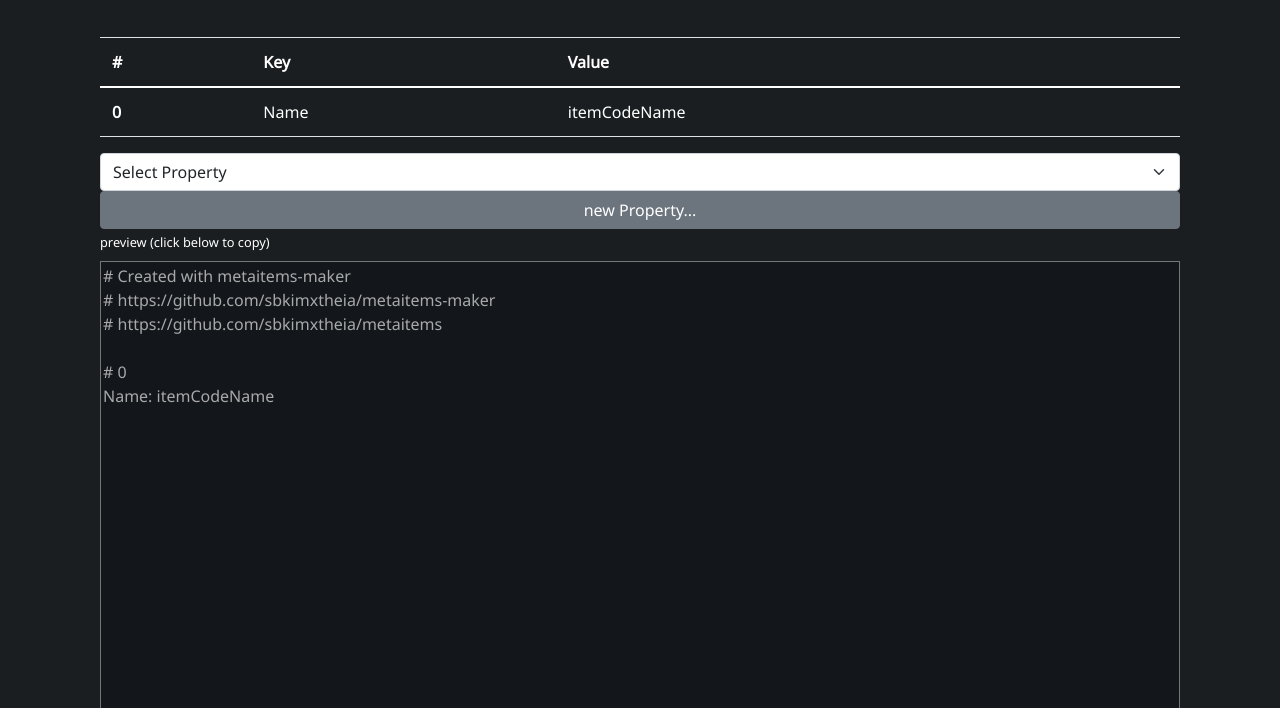
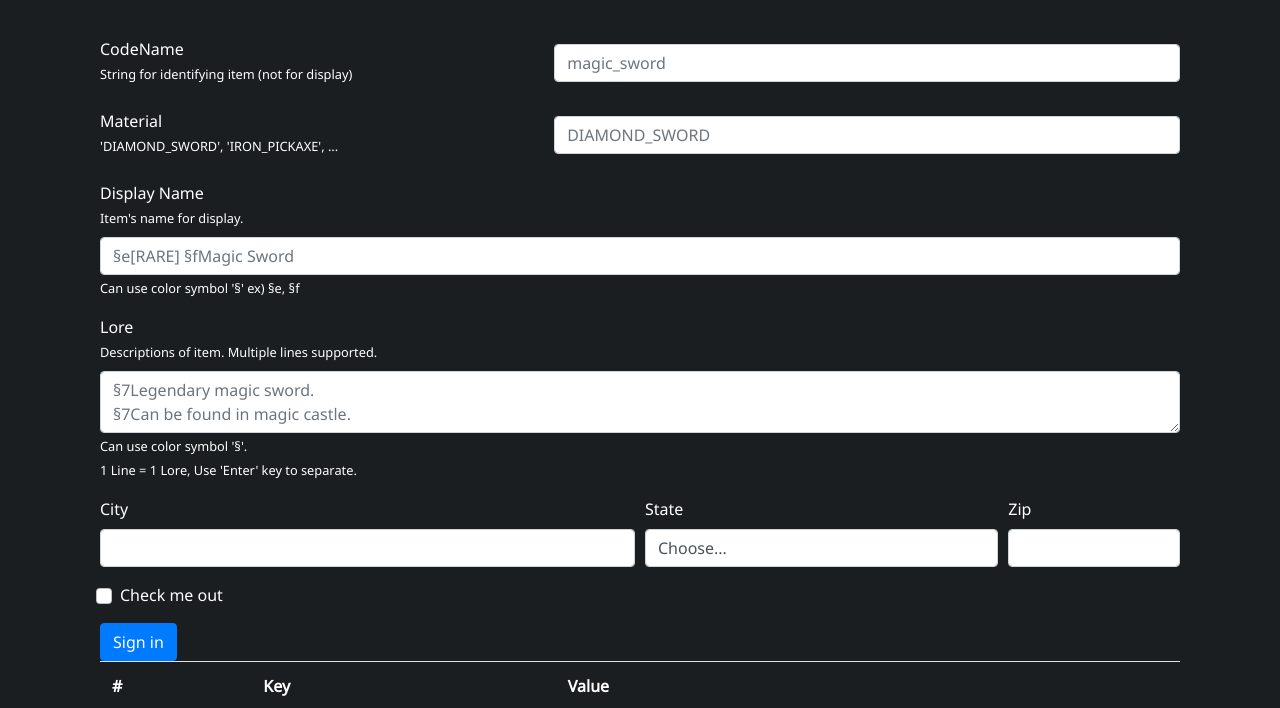
Before and after one commit to sbkimxtheia/metaitems-maker, a plain HTML site: page index.html in a window 1280 px wide. Shown: the part 430-1138 px from the top of the page. Drawn offline with nearby package versions, Linux system fonts and the light colour scheme.

Commit message:
Update index.html

```diff
--- a/index.html
+++ b/index.html
@@ -65,8 +65,120 @@
 
     </div>
 
+    <!-- Input -->
+    <div class="container" id="inputDiv">
+        <form>
+
+            <!-- CodeName -->
+            <div class="form-row">
+                <div class="form-group col">
+                    <label for="input_codename">
+                        <span data-lang="prop_codename">
+                            Codename
+                        </span>
+                        <br>
+                        <small data-lang="desc_codename">
+                            Codename Description.
+                        </small>
+                    </label>
+                </div>
+                <div class="form-group col-7">
+                    <input type="text" class="form-control" id="input_codename" placeholder="magic_sword"
+                           style="margin-top: 7px">
+                </div>
+            </div>
+
+            <!-- Material -->
+            <div class="form-row">
+                <div class="form-group col">
+                    <label for="input_material">
+                        <span data-lang="prop_material">
+                            Material
+                        </span>
+                        <br>
+                        <small data-lang="desc_material">
+                            Material Description.
+                        </small>
+                    </label>
+                </div>
+                <div class="form-group col-7">
+                    <input type="text" class="form-control" id="input_material" placeholder="DIAMOND_SWORD"
+                           style="margin-top: 7px">
+                </div>
+            </div>
+
+            <!-- Display -->
+            <div class="form-group">
+                <label for="input_display">
+                    <span data-lang="prop_display">
+                        Display
+                    </span>
+                    <br>
+                    <small data-lang="desc_display">
+                        Display Description.
+                    </small>
+                </label>
+                <input type="text" class="form-control" id="input_display" placeholder="§e[RARE] §fMagic Sword">
+                <small data-lang="syntax_display">
+                    Display Syntax.
+                </small>
+            </div>
+
+            <!-- Lore -->
+            <div class="form-group">
+                <label for="input_lore">
+                    <span data-lang="prop_lore">
+                        Lore
+                    </span>
+                    <br>
+                    <small data-lang="desc_lore">
+                        Lore Description.
+                    </small>
+                </label>
+                <textarea class="form-control" id="input_lore" rows="2" placeholder=
+                        "§7Legendary magic sword.
+§7Can be found in magic castle."
+                ></textarea>
+                <small data-lang="syntax_lore">
+                    Lore Syntax.
+                </small>
+            </div>
+
+
+            <!-- Misc -->
+            <div class="form-row">
+                <div class="form-group col-md-6">
+                    <label for="inputCity">City</label>
+                    <input type="text" class="form-control" id="inputCity">
+                </div>
+                <div class="form-group col-md-4">
+                    <label for="inputState">State</label>
+                    <select id="inputState" class="form-control">
+                        <option selected>Choose...</option>
+                        <option>...</option>
+                    </select>
+                </div>
+                <div class="form-group col-md-2">
+                    <label for="inputZip">Zip</label>
+                    <input type="text" class="form-control" id="inputZip">
+                </div>
+            </div>
+            <div class="form-group">
+                <div class="form-check">
+                    <input class="form-check-input" type="checkbox" id="gridCheck">
+                    <label class="form-check-label" for="gridCheck">
+                        Check me out
+                    </label>
+                </div>
+            </div>
+            <button type="submit" class="btn btn-primary">Sign in</button>
+        </form>
+    </div>
+
     <!-- Properties Table -->
     <div class="container" id="propsDiv">
+
+        <!-- title -->
 
         <!-- Table -->
         <div>
@@ -148,14 +260,44 @@
     //region locales
     const locales = {
         KO: {
-            title: "이름"
+            title: "MetaItem 프리셋 에디터",
+
+            prop_codename: "코드네임",
+            desc_codename: "아이템 식별에 사용되는 문자열 (플레이어에게 표시되지 않음)",
+
+            prop_display: "이름",
+            desc_display: "플레이어에게 표시되는 아이템의 이름",
+            syntax_display: "색상 코드 '§'를 사용할 수 있습니다.    ex) §f = 흰색, §e = 밝은 노랑",
+
+            prop_material: "메테리얼",
+            desc_material: "'다이아몬드 검', '철 곡괭이'와 같은 아이템 Material",
+
+            prop_lore: "로어",
+            desc_lore: "플레이어에게 표시되는 아이템의 설명들입니다. 여러 줄을 작성할 수 있습니다.",
+            syntax_lore: "색상 코드 '§'를 사용할 수 있습니다.<br>한 줄당 하나의 로어가 추가됩니다. 엔터키를 사용해 구분하세요."
         },
         EN: {
-            title: "MetaItems Preset Tool"
+            title: "MetaItems Preset Editor",
+
+            prop_codename: "CodeName",
+            desc_codename: "String for identifying item (not for display)",
+            syntax_display: "Can use color symbol '§'     ex) §e, §f",
+
+            prop_display: "Display Name",
+            desc_display: "Item's name for display.",
+
+            prop_material: "Material",
+            desc_material: "'DIAMOND_SWORD', 'IRON_PICKAXE', ...",
+
+            prop_lore: "Lore",
+            desc_lore: "Descriptions of item. Multiple lines supported.",
+            syntax_lore: "Can use color symbol '§'.<br>1 Line = 1 Lore, Use 'Enter' key to separate."
         }
 
     }
     //endregion
+
+    const properties = ['codename','material','display','lore']
 
     loadLocales()
     applyLocale(getLang())
@@ -192,6 +334,16 @@
             '# https://github.com/sbkimxtheia/metaitems-maker\n' +
             '# https://github.com/sbkimxtheia/metaitems\n')
 
+
+        for (let property of properties) {
+            let
+        }
+
+
+
+
+
+
         var props = getParent().rows;
         for (var rowI = 0; rowI < props.length; rowI++) {
 
@@ -213,6 +365,7 @@
                 .select();
 
         document.execCommand('copy')
+        alert('Copied!')
     }
 
 
@@ -266,7 +419,7 @@
         const $lang = document.querySelectorAll("[data-lang]")
         $lang.forEach(el => {
             const code = el.dataset.lang
-            el.textContent = locales[localeStr][code]
+            el.innerHTML = locales[localeStr][code]
         })
     }
 
```
